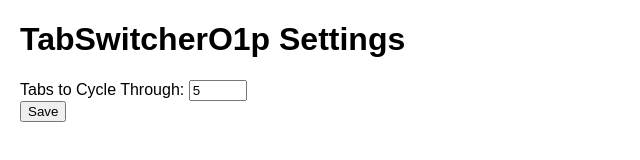
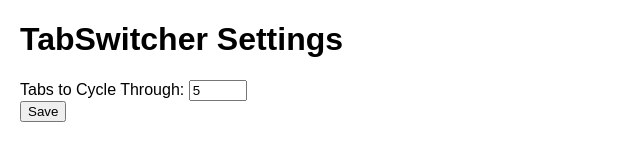
Before and after one commit to dsutton-arista/TabSwitcher, a browser extension: page options.html in a window 1280 px wide. Shown: the whole page, without its empty margins (0-640 px from the left). Drawn offline with Linux system fonts and the light colour scheme.

Commit message:
Better default shortcut handling
Plus update readme to describe it better and fix the options dialog title

```diff
--- a/options.html
+++ b/options.html
@@ -3,7 +3,7 @@
 <html>
 <head>
   <meta charset="UTF-8">
-  <title>TabSwitcherO1p Options</title>
+  <title>TabSwitcher Options</title>
   <style>
     body { font-family: Arial, sans-serif; margin: 20px; }
     label { display: block; margin-top: 10px; }
@@ -11,7 +11,7 @@
   </style>
 </head>
 <body>
-  <h1>TabSwitcherO1p Settings</h1>
+  <h1>TabSwitcher Settings</h1>
   <label>
     Tabs to Cycle Through:
     <input type="number" id="tabsToCycle" min="2" max="100">
```
Also changed, not shown: README.md, manifest.json.
